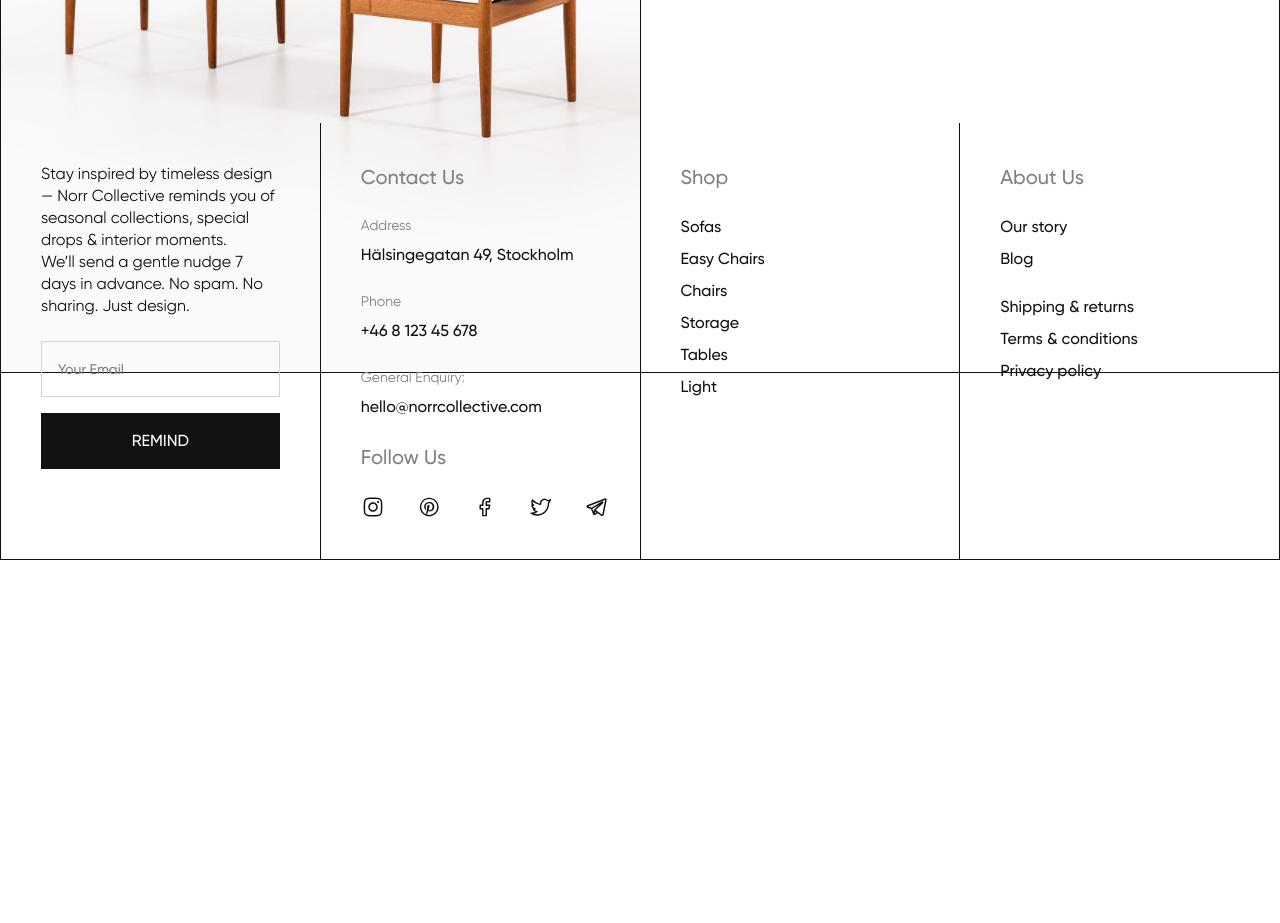
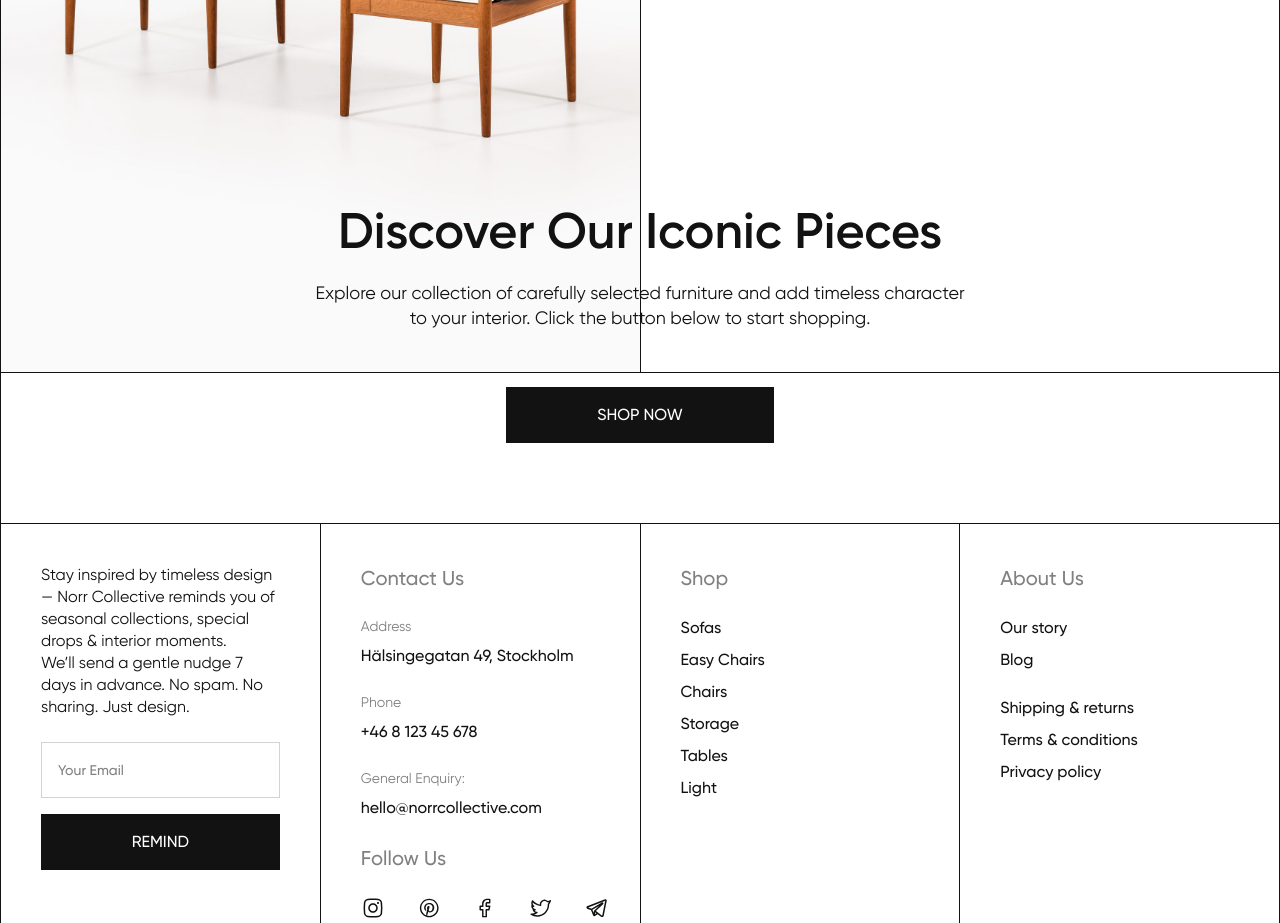
Before and after one commit to anastasiacheb/NorrCollective, a Next.js app: page /about in a window 1280 px wide. Shown: the part 3180-4103 px from the top of the page. Before the commit the page ends 3740 px from the top, so only its background shows below. Built offline with nearby package versions, Linux system fonts and the light colour scheme.

Commit message:
prefooter

```diff
--- a/src/app/about/page.tsx
+++ b/src/app/about/page.tsx
@@ -1,5 +1,6 @@
 import Link from 'next/link';
 import Image from 'next/image';
+import { PreFooter } from '@/components';
 
 const IconLinks = [
   { href: '#', name: 'Instagram' },
@@ -116,6 +117,7 @@ export default function Page() {
         src="DSC_2876-scaled.jpg"
         reverse
       />
+      <PreFooter />
     </>
   );
 }
--- a/src/app/page.tsx
+++ b/src/app/page.tsx
@@ -1,7 +1,7 @@
 import Image from 'next/image';
 import Link from 'next/link';
 import { Products } from '@/data';
-import { IconLink } from '@/components';
+import { IconLink, PreFooter } from '@/components';
 
 interface CategoryItemProps {
   category: string;
@@ -222,18 +222,7 @@ export default function Home() {
           </div>
         </div>
       </section>
-      <section className="px-4 py-10 md:p-20 border-x border-b border-base-900">
-        <h2 className="text-[34px] font-semibold md:text-[50px] text-center mb-4">Discover Our Iconic Pieces</h2>
-        <p className="text-center leading-snug mb-14 text-lg">
-          Explore our collection of carefully selected furniture and add timeless character{' '}
-          <br className="hidden md:block" /> to your interior. Click the button below to start shopping.
-        </p>
-        <Link
-          href="/shop"
-          className="bg-base-900 text-base-0 hover:bg-base-700 transition-all ease-linear uppercase text-sm leading-none font-medium border border-base-900 md:text-base h-12 md:h-14 flex items-center justify-center max-w-67 mx-auto">
-          shop now
-        </Link>
-      </section>
+      <PreFooter />
     </>
   );
 }
--- /dev/null
+++ b/src/components/PreFooter.tsx
@@ -0,0 +1,18 @@
+import Link from 'next/link';
+
+export default function PreFooter() {
+  return (
+    <section className="px-4 py-10 md:p-20 border-x border-b border-base-900">
+      <h2 className="text-[34px] font-semibold md:text-[50px] text-center mb-4">Discover Our Iconic Pieces</h2>
+      <p className="text-center leading-snug mb-14 text-lg">
+        Explore our collection of carefully selected furniture and add timeless character{' '}
+        <br className="hidden md:block" /> to your interior. Click the button below to start shopping.
+      </p>
+      <Link
+        href="/shop"
+        className="bg-base-900 text-base-0 hover:bg-base-700 transition-all ease-linear uppercase text-sm leading-none font-medium border border-base-900 md:text-base h-12 md:h-14 flex items-center justify-center max-w-67 mx-auto">
+        shop now
+      </Link>
+    </section>
+  );
+}
--- a/src/components/index.js
+++ b/src/components/index.js
@@ -1,3 +1,4 @@
 export { default as Nav } from './Nav';
 export { default as Footer } from './Footer';
 export { default as IconLink } from './IconLink';
+export { default as PreFooter } from './PreFooter';
```
